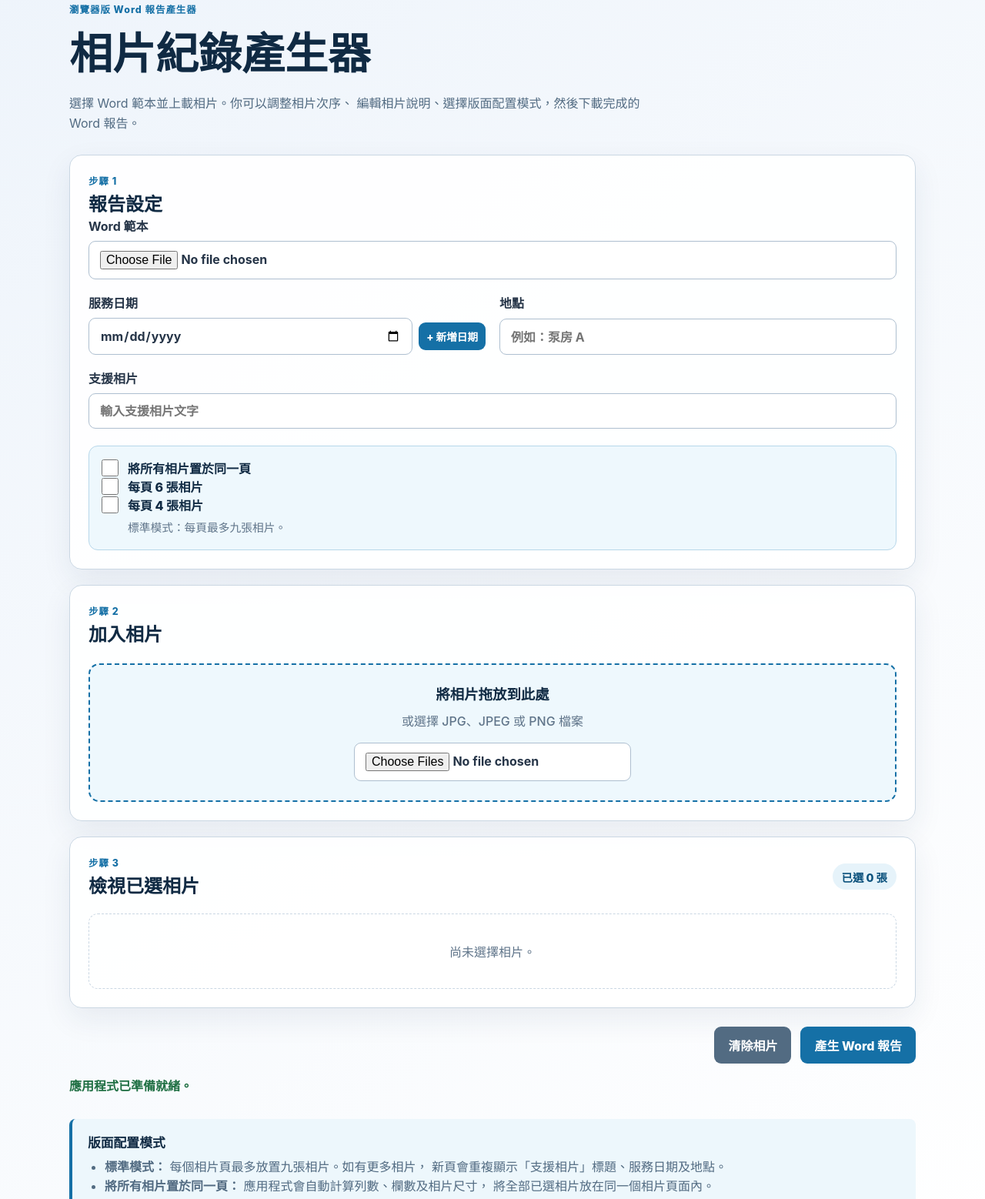
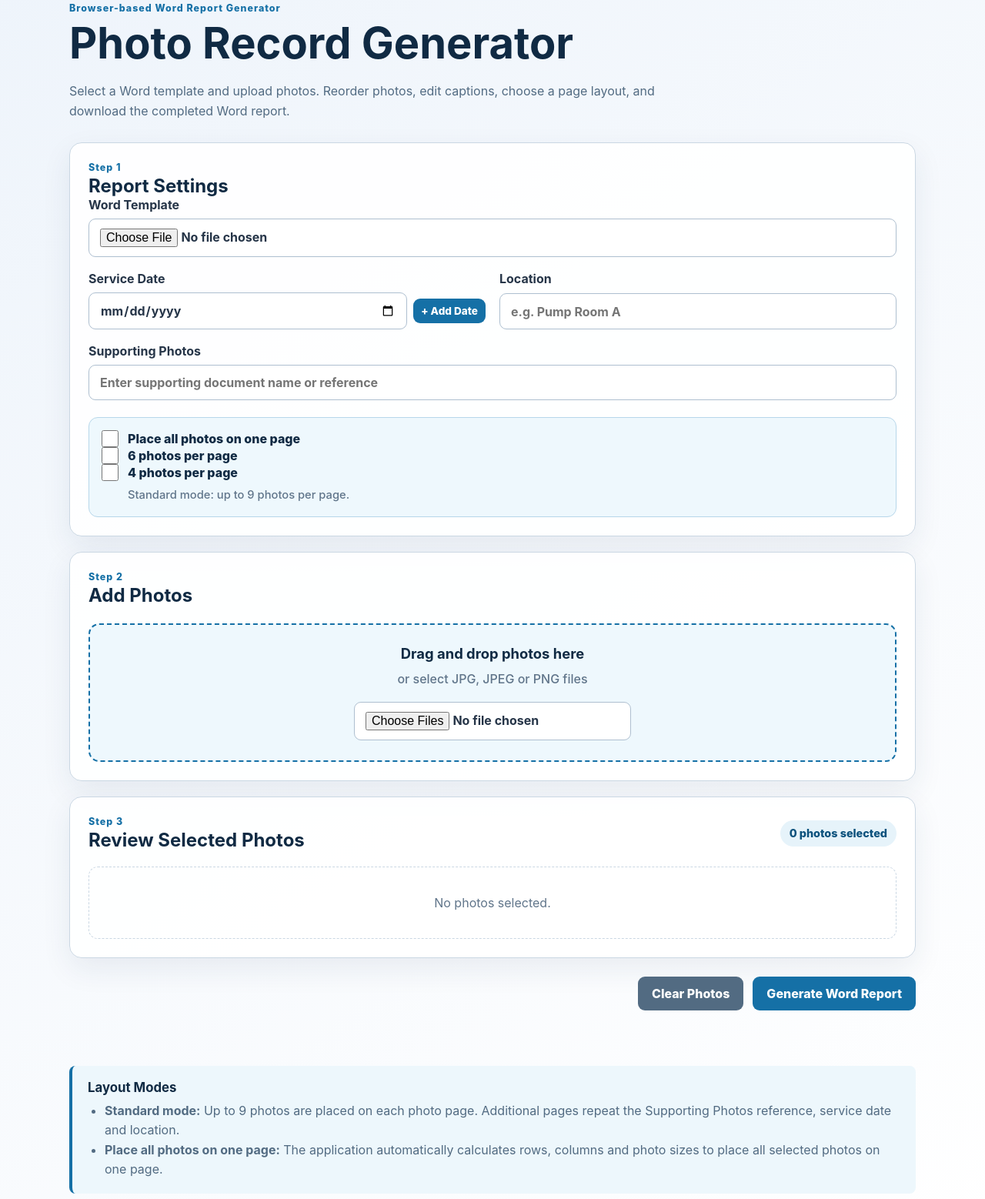
Before and after one commit to AELWebapps/Tester, a plain HTML site: page index.html in a window 1280 px wide. Shown: the part 45-1603 px from the top of the page at 77% size. Drawn offline with nearby package versions, Linux system fonts and the light colour scheme.

Commit message:
Translate index.html content from Chinese to English

```diff
--- a/index.html
+++ b/index.html
@@ -1,5 +1,5 @@
 <!doctype html>
-<html lang="zh-Hant-HK">
+<html lang="en-HK">
 <head>
   <meta charset="utf-8">
 
@@ -8,7 +8,7 @@
     content="width=device-width, initial-scale=1"
   >
 
-  <title>相片紀錄產生器</title>
+  <title>Photo Record Generator</title>
 
   <style>
     :root {
@@ -178,7 +178,7 @@
     .service-date-input { flex: 1; }
     .service-date-row button { flex: 0 0 auto; white-space: nowrap; }
     /*
-     * 版面配置模式
+     * Layout Modes
      */
 
     .mode-panel {
@@ -546,35 +546,31 @@
   <main class="app-shell">
     <header class="page-header">
       <p class="eyebrow">
-        瀏覽器版 Word 報告產生器
+        Browser-based Word Report Generator
       </p>
 
       <h1>
-        相片紀錄產生器
+        Photo Record Generator
       </h1>
 
-      <p class="intro">
-        選擇 Word 範本並上載相片。你可以調整相片次序、
-        編輯相片說明、選擇版面配置模式，然後下載完成的
-        Word 報告。
-      </p>
+      <p class="intro">Select a Word template and upload photos. Reorder photos, edit captions, choose a page layout, and download the completed Word report.</p>
     </header>
 
-    <!-- 報告設定 -->
+    <!-- Report Settings -->
     <section
       class="panel"
       aria-labelledby="reportSettingsHeading"
     >
       <p class="eyebrow">
-        步驟 1
+        Step 1
       </p>
 
       <h2 id="reportSettingsHeading">
-        報告設定
+        Report Settings
       </h2>
 
       <label>
-        Word 範本
+        Word Template
 
         <input
           id="templateInput"
@@ -585,39 +581,39 @@
 
       <div class="field-grid">
         <label>
-          服務日期
+          Service Date
 
           <div id="serviceDates">
             <div class="service-date-row">
               <input id="serviceDate" class="service-date-input" type="date">
-              <button id="addServiceDateButton" class="small" type="button">+ 新增日期</button>
+              <button id="addServiceDateButton" class="small" type="button">+ Add Date</button>
             </div>
           </div>
         </label>
 
         <label>
-          地點
+          Location
 
           <input
             id="location"
             type="text"
-            placeholder="例如：泵房 A"
+            placeholder="e.g. Pump Room A"
             autocomplete="off"
           >
         </label>
 
         <label class="field-full-width">
-          支援相片
+          Supporting Photos
           <input
             id="supportingPhotos"
             type="text"
-            placeholder="輸入支援相片文字"
+            placeholder="Enter supporting document name or reference"
             autocomplete="off"
           >
         </label>
       </div>
 
-      <!-- 版面配置模式 -->
+      <!-- Layout Modes -->
       <div class="mode-panel">
         <label class="mode-switch">
           <input
@@ -626,7 +622,7 @@
           >
 
           <span>
-            將所有相片置於同一頁
+            Place all photos on one page
           </span>
         </label>
 
@@ -637,17 +633,17 @@
           >
 
           <span>
-            每頁 6 張相片
+            6 photos per page
           </span>
         </label>
 
         <label class="mode-switch">
           <input id="fourPhotosPerPageMode" type="checkbox">
-          <span>每頁 4 張相片</span>
+          <span>4 photos per page</span>
         </label>
 
         <p id="modeDescription">
-          標準模式：每頁最多九張相片。
+          Standard mode: up to 9 photos per page.
         </p>
       </div>
     </section>
@@ -658,11 +654,11 @@
       aria-labelledby="photoUploadHeading"
     >
       <p class="eyebrow">
-        步驟 2
+        Step 2
       </p>
 
       <h2 id="photoUploadHeading">
-        加入相片
+        Add Photos
       </h2>
 
       <label
@@ -670,11 +666,11 @@
         id="dropZone"
       >
         <strong>
-          將相片拖放到此處
+          Drag and drop photos here
         </strong>
 
         <span>
-          或選擇 JPG、JPEG 或 PNG 檔案
+          or select JPG, JPEG or PNG files
         </span>
 
         <input
@@ -694,11 +690,11 @@
       <div class="section-heading">
         <div>
           <p class="eyebrow">
-            步驟 3
+            Step 3
           </p>
 
           <h2 id="photoReviewHeading">
-            檢視已選相片
+            Review Selected Photos
           </h2>
         </div>
 
@@ -706,7 +702,7 @@
           id="photoCount"
           aria-live="polite"
         >
-          已選 0 張
+          0 photos selected
         </span>
       </div>
 
@@ -715,7 +711,7 @@
         class="preview-grid"
       >
         <p class="empty-state">
-          尚未選擇相片。
+          No photos selected.
         </p>
       </div>
     </section>
@@ -723,21 +719,21 @@
     <!-- 操作按鈕 -->
     <section
       class="actions"
-      aria-label="報告操作"
+      aria-label="Report actions"
     >
       <button
         id="clearButton"
         class="secondary"
         type="button"
       >
-        清除相片
+        Clear Photos
       </button>
 
       <button
         id="generateButton"
         type="button"
       >
-        產生 Word 報告
+        Generate Word Report
       </button>
     </section>
 
@@ -751,47 +747,29 @@
     <!-- 版面配置說明 -->
     <aside class="information">
       <h2>
-        版面配置模式
+        Layout Modes
       </h2>
 
       <ul>
         <li>
-          <strong>標準模式：</strong>
-          每個相片頁最多放置九張相片。如有更多相片，
-          新頁會重複顯示「支援相片」標題、服務日期及地點。
+          <strong>Standard mode:</strong>
+          Up to 9 photos are placed on each photo page. Additional pages repeat the Supporting Photos reference, service date and location.
         </li>
 
         <li>
-          <strong>將所有相片置於同一頁：</strong>
-          應用程式會自動計算列數、欄數及相片尺寸，
-          將全部已選相片放在同一個相片頁面內。
+          <strong>Place all photos on one page:</strong>
+          The application automatically calculates rows, columns and photo sizes to place all selected photos on one page.
         </li>
       </ul>
     </aside>
   </main>
 
-  <!-- JSZip 必須在 app.js 之前載入。 -->
-  <script
-    src="https://cdn.jsdelivr.net/npm/jszip@3.10.1/dist/jszip.min.js"
-  ></script>
-
-  <script src="./app.js"></script>
-  <!--
-    先使用本機 JSZip。若本機檔案不存在或載入失敗，而且裝置有網路，
-    系統會靜默改用 CDN，不向使用者顯示 JSZip 警告。
-  -->
+  <!-- Local JSZip first; silent CDN fallback when online. -->
   <script src="./jszip.min.js"></script>
-
   <script>
     async function ensureJSZip() {
-      if (typeof window.JSZip !== "undefined") {
-        return true;
-      }
-
-      if (!navigator.onLine) {
-        return false;
-      }
-
+      if (typeof window.JSZip !== "undefined") return true;
+      if (!navigator.onLine) return false;
       try {
         await new Promise((resolve, reject) => {
           const script = document.createElement("script");
@@ -801,7 +779,6 @@
           script.onerror = reject;
           document.head.appendChild(script);
         });
-
         return typeof window.JSZip !== "undefined";
       } catch (error) {
         console.error("Online JSZip fallback failed:", error);
@@ -809,46 +786,22 @@
       }
     }
 
-    function loadAppScript() {
-      return new Promise((resolve, reject) => {
-        const script = document.createElement("script");
-        script.src = "./app.js";
-        script.onload = resolve;
-        script.onerror = reject;
-        document.body.appendChild(script);
-      });
-    }
-
     async function startPhotoRecordApp() {
-      const jsZipReady = await ensureJSZip();
-
-      // app.js can still initialize the interface if JSZip is unavailable.
-      // Word generation remains unavailable until JSZip can be loaded.
-      try {
-        await loadAppScript();
-      } catch (error) {
-        console.error("app.js failed to load:", error);
-        return;
-      }
-
-      if (!jsZipReady) {
-        console.error("JSZip is currently unavailable. Word generation is disabled.");
-      }
+      await ensureJSZip();
+      if (document.querySelector('script[data-photo-record-app]')) return;
+      const script = document.createElement("script");
+      script.src = "./app.js";
+      script.dataset.photoRecordApp = "true";
+      document.body.appendChild(script);
     }
 
     startPhotoRecordApp();
-  </script>
 
-  <!-- Register the Service Worker for offline app-shell caching. -->
-  <script>
     if ("serviceWorker" in navigator) {
-      window.addEventListener("load", async () => {
-        try {
-          const registration = await navigator.serviceWorker.register("./sw.js");
-          console.log("Service Worker registered:", registration.scope);
-        } catch (error) {
-          console.error("Service Worker registration failed:", error);
-        }
+      window.addEventListener("load", () => {
+        navigator.serviceWorker.register("./sw.js").catch(error =>
+          console.error("Service Worker registration failed:", error)
+        );
       });
     }
   </script>
```
